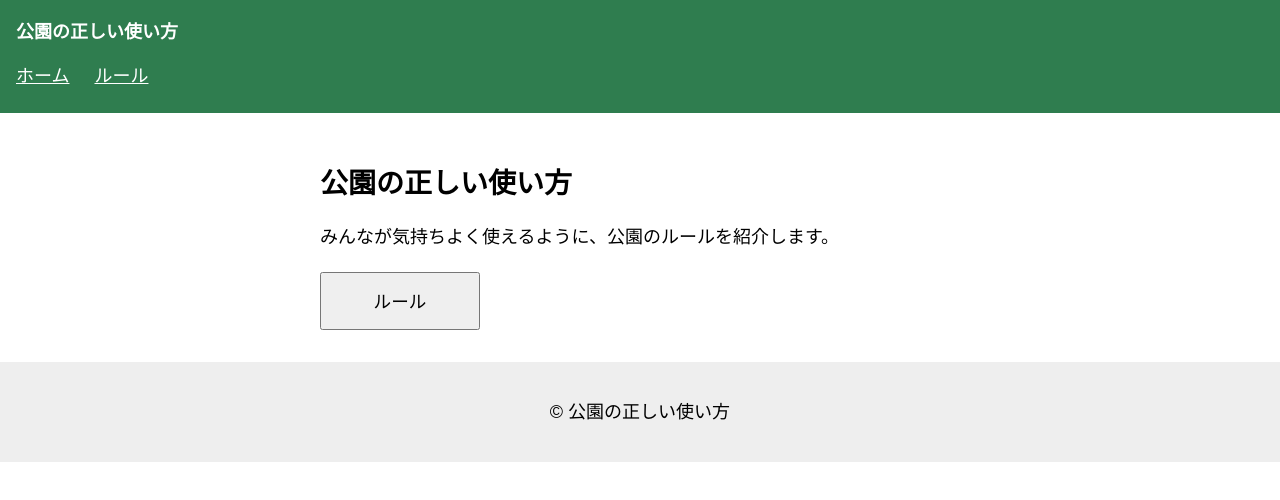
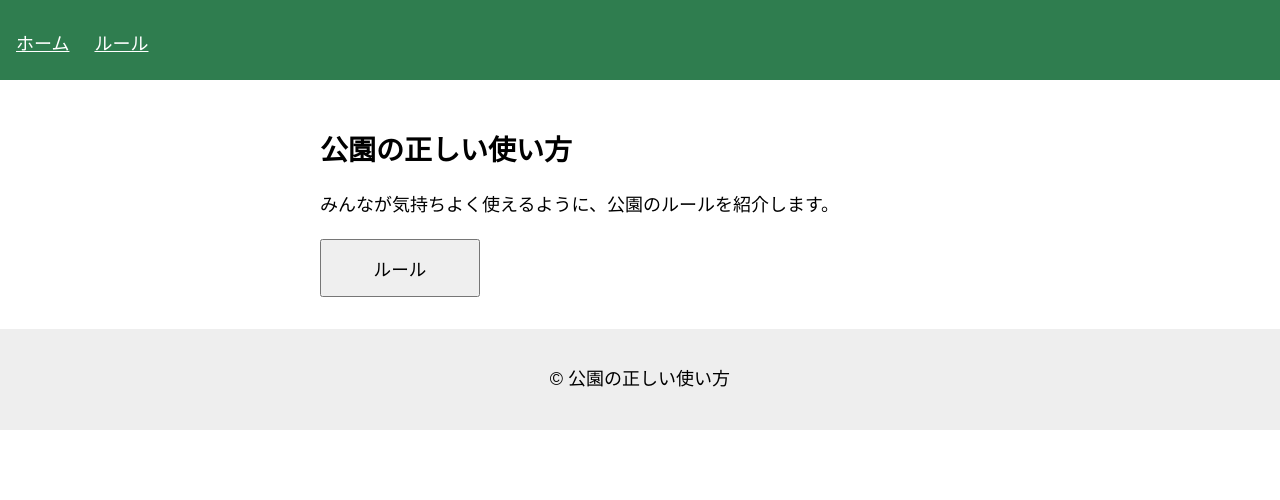
Before and after one commit to tankyu-mkt/park-guide, a plain HTML site: page index.html in a window 1280 px wide. Drawn offline with Linux system fonts and the light colour scheme; a web font is replaced by a local one.

Commit message:
Update index.html

```diff
--- a/index.html
+++ b/index.html
@@ -11,7 +11,6 @@
 </head>
 <body>
   <header>
-    <strong>公園の正しい使い方</strong><br>
     <a href="index.html">ホーム</a>
     <a href="rules.html">ルール</a>
   </header>
```
